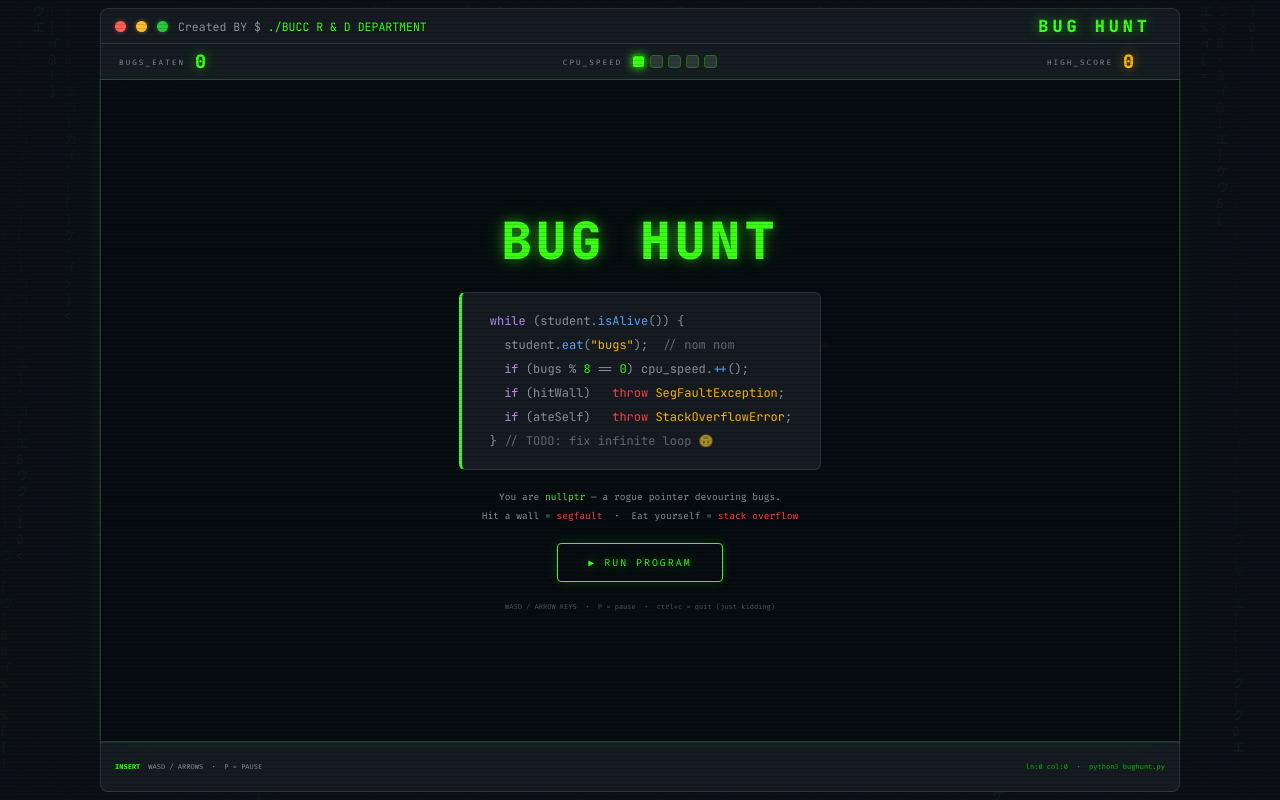
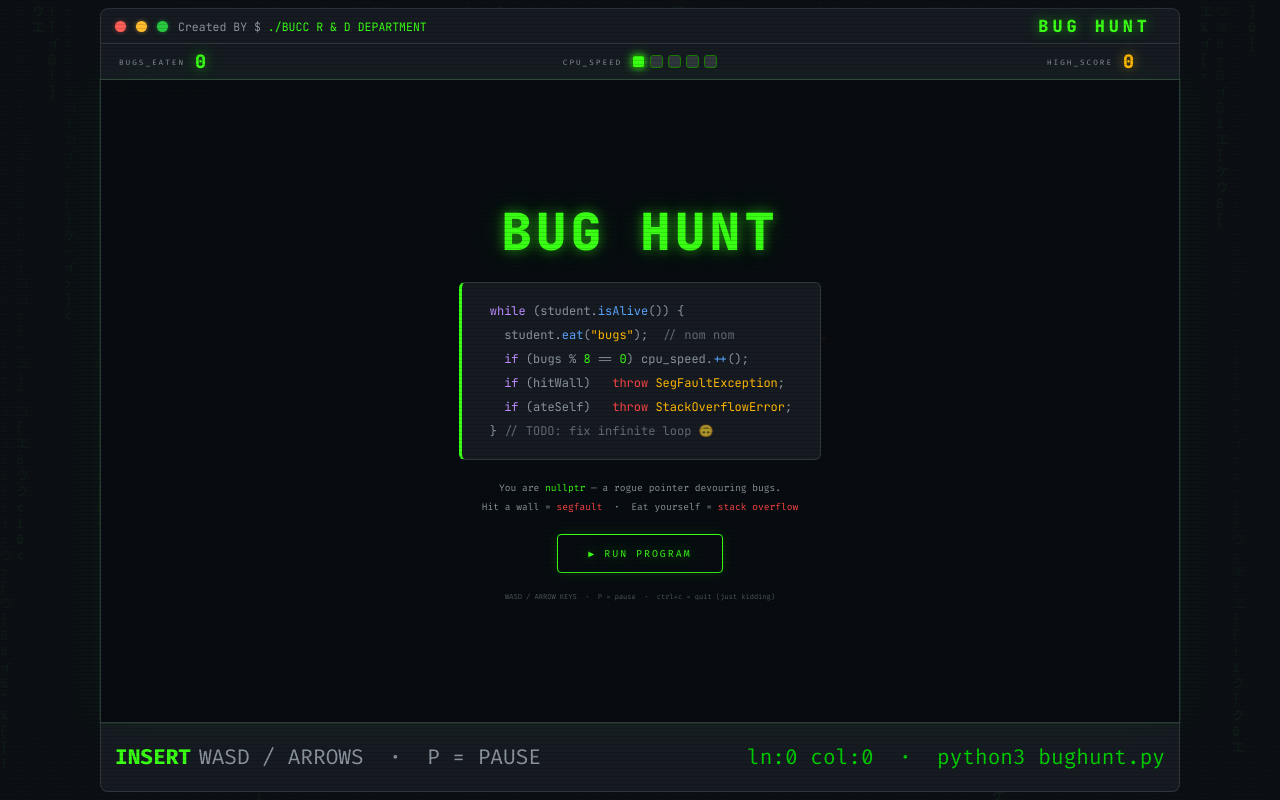
Before and after one commit to iftekharhasan2/bucc, a Flask app: page / in a window 1280 px wide. Run offline with Flask 3, Linux system fonts and the light colour scheme.

Commit message:
ber p fixed

```diff
--- a/index.html
+++ b/index.html
@@ -254,7 +254,7 @@
         border-radius: 0 0 8px 8px;
         flex-shrink: 0;
     }
-    .status-bar span { font-size:clamp(0.32rem,0.9vw,0.44rem); color:var(--comment); }
+    .status-bar span { font-size:clamp(1.32rem,0.9vw,0.44rem); color:var(--comment); }
     .status-bar .mode { color:var(--green); margin-right:8px; font-weight:700; }
     .status-bar .live { color:var(--green-mid); }
 
--- a/templates/index.html
+++ b/templates/index.html
@@ -254,7 +254,7 @@
           border-radius: 0 0 8px 8px;
           flex-shrink: 0;
       }
-    .status-bar span { font-size:clamp(0.32rem,0.9vw,0.44rem); color:var(--comment); }
+    .status-bar span { font-size:clamp(1.32rem,0.9vw,0.44rem); color:var(--comment); }
     .status-bar .mode { color:var(--green); margin-right:8px; font-weight:700; }
     .status-bar .live { color:var(--green-mid); }
 
```
